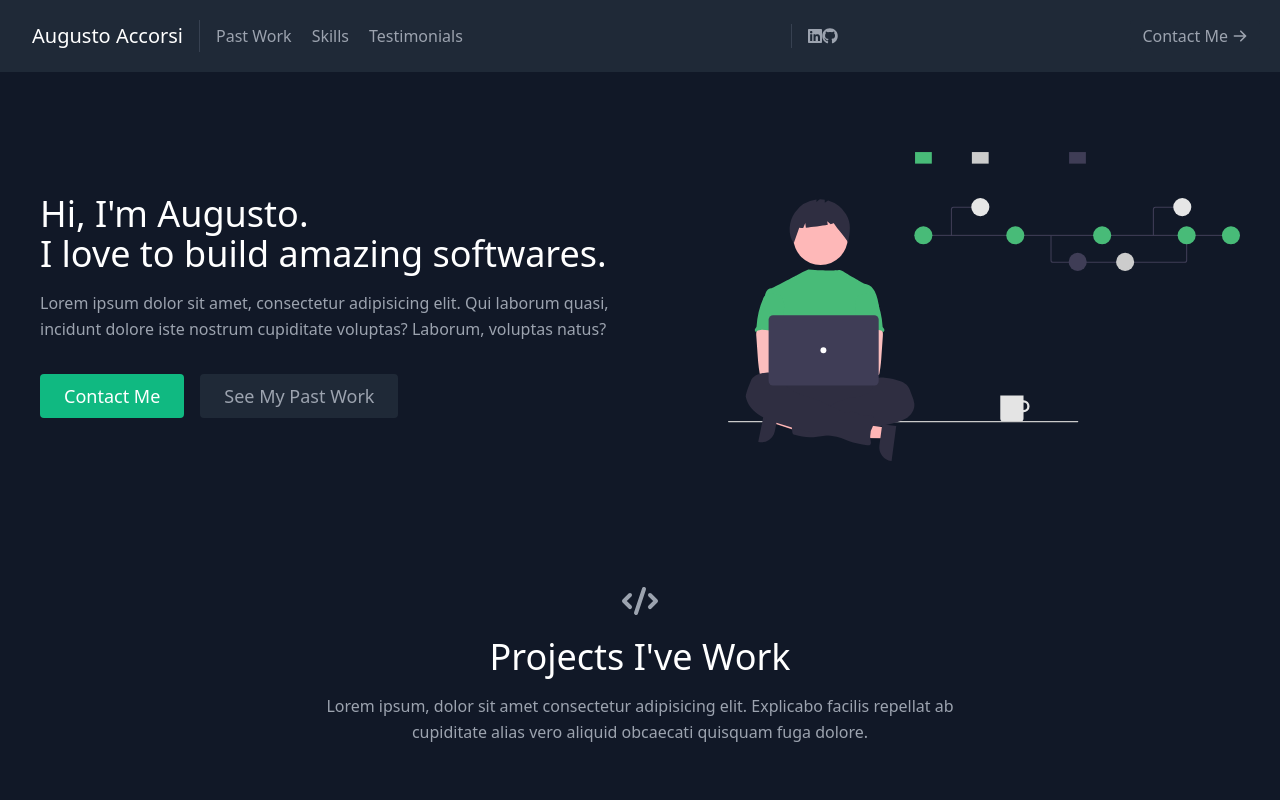
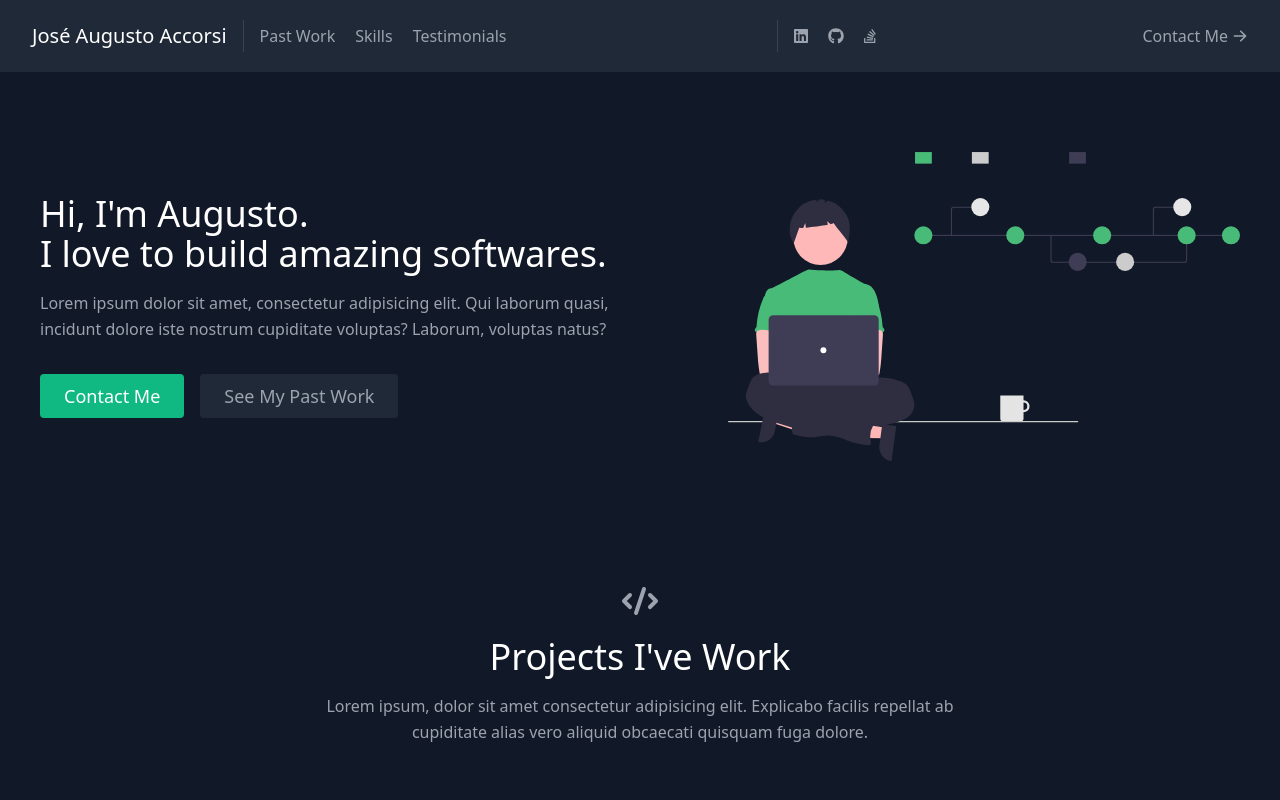
Before and after one commit to augustoaccorsi/augustoaccorsi, a React (Create React App) app in the folder my-portfolio/: page / in a window 1280 px wide. Shown: the top 800 px of the page. Built offline with nearby package versions, Linux system fonts and the light colour scheme.

Commit message:
add my personal info via links in navbar

```diff
--- a/my-portfolio/src/components/Navbar.js
+++ b/my-portfolio/src/components/Navbar.js
@@ -8,7 +8,7 @@ export default function Navbar() {
       <div className="container mx-auto flex flex-wrap p-5 flex-col md:flex-row items-center">
         <a className="title-font font-medium text-white mb-4 md:mb-0">
           <a href="#about" className="ml-3 text-xl">
-            Augusto Accorsi
+            José Augusto Accorsi
           </a>
         </a>
         <nav className="md:mr-auto md:ml-4 md:py-1 md:pl-4 md:border-l md:border-gray-700	flex flex-wrap items-center text-base justify-center">
@@ -23,8 +23,15 @@ export default function Navbar() {
           </a>
         </nav>
         <nav className="md:mr-auto md:ml-4 md:py-1 md:pl-4 md:border-l md:border-gray-700	flex flex-wrap items-center text-base justify-center">
+        <a href="https://www.linkedin.com/in/jos%C3%A9-augusto-accorsi-9812a188/" className="mr-5 hover:text-white">
         <FontAwesomeIcon icon={['fab', 'linkedin']} />
+        </a>
+        <a href="https://github.com/augustoaccorsi/" className="mr-5 hover:text-white">
         <FontAwesomeIcon icon={['fab', 'github']} />
+        </a>
+        <a href="https://stackoverflow.com/users/4559427/augusto-accorsi/" className="mr-5 hover:text-white">
+        <FontAwesomeIcon icon={['fab', 'stack-overflow']} />
+        </a>
         </nav>
         <a
           href="#contact"
```
